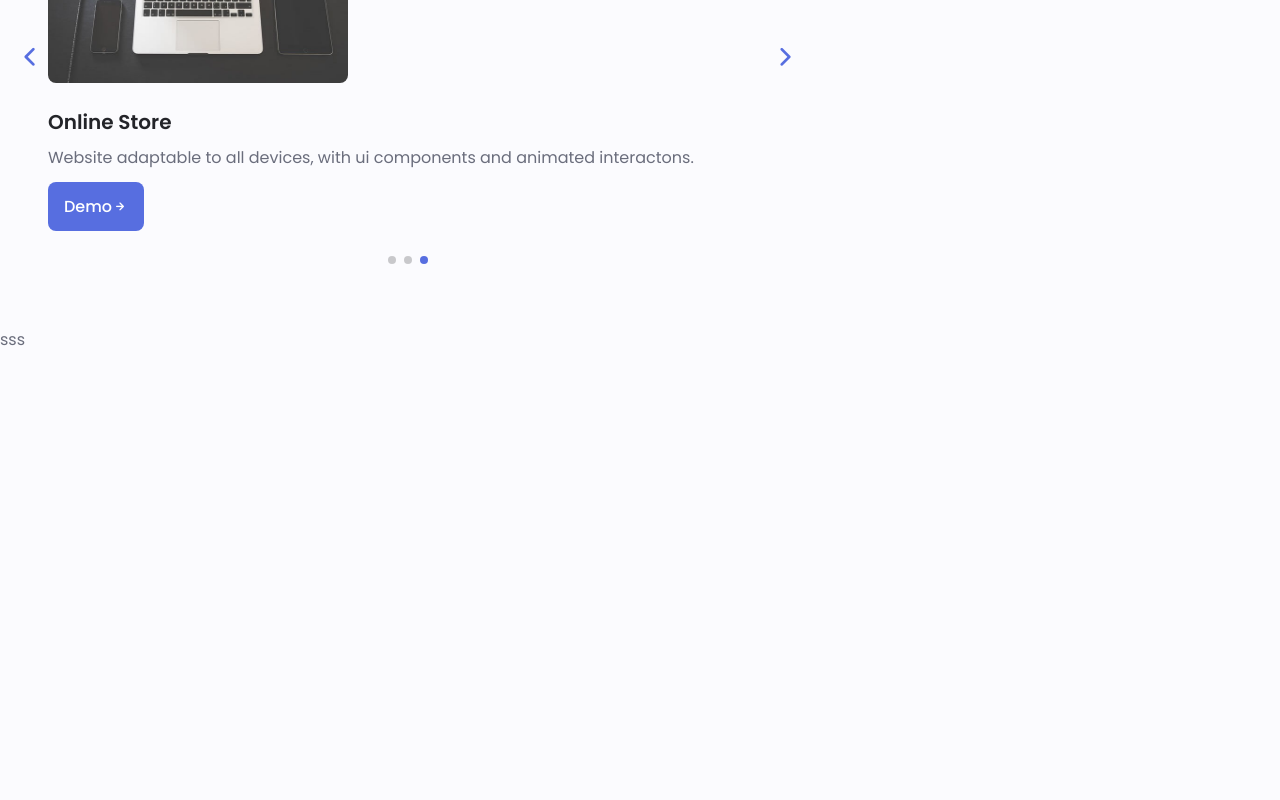
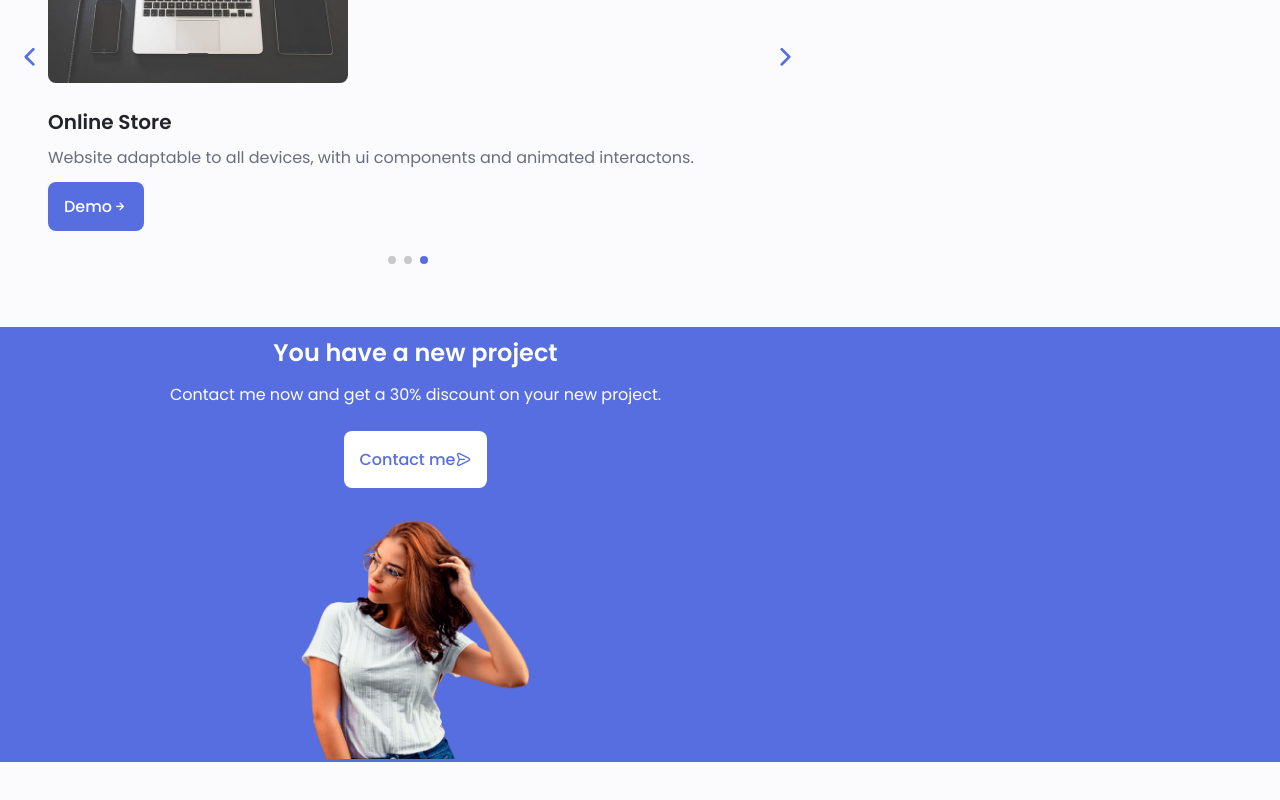
Before and after one commit to rizqy6/02.PERSON-PROJECT.github.io, a plain HTML site: page index.html in a window 1280 px wide. Shown: the part 3665-4465 px from the top of the page. Before the commit the page ends 4321 px from the top, so only its background shows below. Drawn offline with nearby package versions, Linux system fonts and the light colour scheme.

Commit message:
project in mind

```diff
--- a/assets/css/style.css
+++ b/assets/css/style.css
@@ -342,6 +342,15 @@ color: var(--first-color-alt);
   font-size: 1.25rem;
   margin-left: var(--mb-0-5);
   transition: .3s;
+}
+
+.button--white{
+  background-color: #fff;
+  color: var(--first-color);
+}
+
+.button--white:hover{
+  background-color: #fff;
 }
 
 .button--flex{
@@ -757,8 +766,34 @@ color: var(--first-color-alt);
   outline: none;
 }
 /*==================== PROJECT IN MIND ====================*/
+.project{
+  text-align: center;
+}
 
+.project__bg{
+  background-color: var(--first-color-second);
+  padding: .5rem;
+}
 
+.project__title{
+  font-size: var(--h2-font-size);
+  margin-bottom: var(--mb-0-75);
+}
+
+.project__description{
+  margin-bottom: var(--mb-1-5);
+}
+
+.project__title,
+.project__description{
+  color: #fff;
+}
+
+.project__img{
+  width: 232px;
+  margin-bottom: -5px;
+  justify-self: center;
+}
 /*==================== TESTIMONIAL ====================*/
 
 
--- a/index.html
+++ b/index.html
@@ -692,7 +692,20 @@
 
             <!--==================== PROJECT IN MIND ====================-->
             <section class="project section">
-                <p>sss</p>
+                <div class="project__bg">
+                    <div class="project__container container grid">
+                        <div class="project__data">
+                            <h2 class="project__title">You have a new project</h2>
+                            <p class="project__description">Contact me now and get a 30% discount on your new project.</p>
+                            <a href="#contact" class="button button--flex button--white">
+                                Contact me
+                                <i class="uil uil-message project__icon button__icon"></i>
+                            </a>
+                        </div>
+
+                        <img src="assets/img/project.png" alt="" class="project__img">
+                    </div>
+                </div>
             </section>
 
             <!--==================== TESTIMONIAL ====================-->
```
Also changed, not shown: assets/about.jpg (added), 1 other file.
